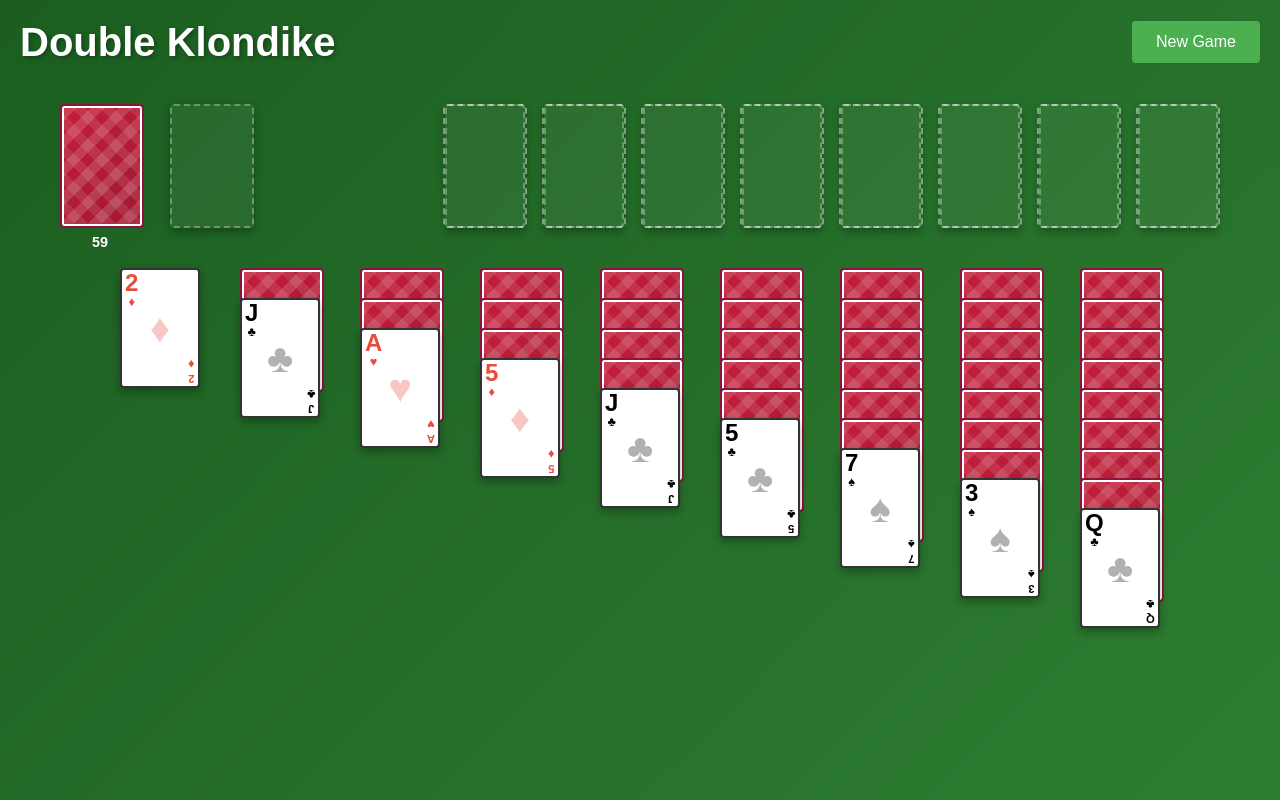
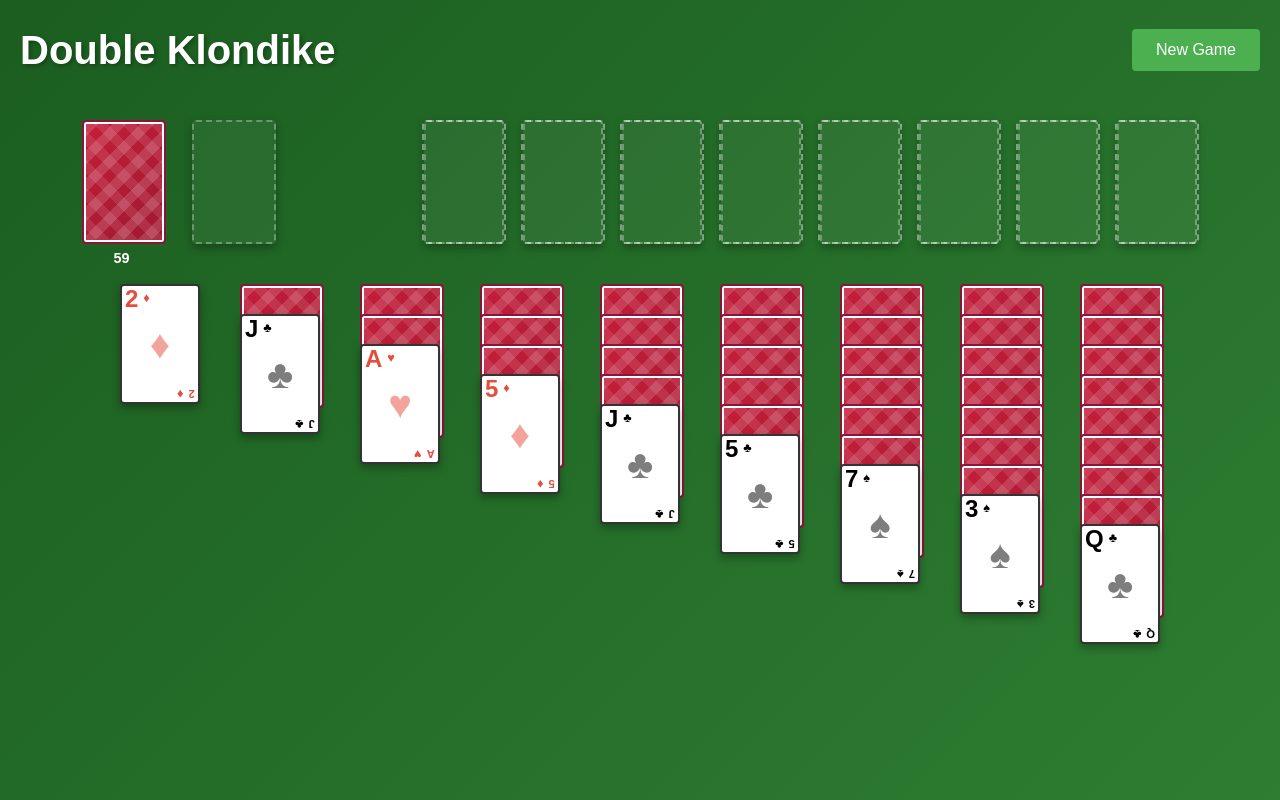
Before and after one commit to sean5446/2klondike, a React (Vite) app: page / in a window 1280 px wide. Built offline with nearby package versions, Linux system fonts and the light colour scheme.

Commit message:
center top area and make suits show next to value

```diff
--- a/src/App.css
+++ b/src/App.css
@@ -51,9 +51,9 @@
 
 .top-area {
   display: flex;
-  justify-content: space-between;
+  justify-content: center;
   align-items: flex-start;
-  gap: 20px;
+  gap: 150px;
   margin-bottom: 20px;
 }
 
@@ -186,7 +186,7 @@
 
 .card-corner {
   display: flex;
-  flex-direction: column;
+  flex-direction: row;
   align-items: center;
   gap: 5px;
   font-size: 0.65rem;
@@ -221,5 +221,5 @@
 
 .card-center {
   font-size: 2.5rem;
-  opacity: 0.3;
+  opacity: 0.5;
 }
--- a/src/index.css
+++ b/src/index.css
@@ -3,23 +3,10 @@
   line-height: 1.5;
   font-weight: 400;
 
-  color-scheme: light dark;
-  color: rgba(255, 255, 255, 0.87);
-  background-color: #242424;
-
   font-synthesis: none;
   text-rendering: optimizeLegibility;
   -webkit-font-smoothing: antialiased;
   -moz-osx-font-smoothing: grayscale;
-}
-
-a {
-  font-weight: 500;
-  color: #646cff;
-  text-decoration: inherit;
-}
-a:hover {
-  color: #535bf2;
 }
 
 html {
@@ -39,40 +26,3 @@
   width: 100%;
   height: 100%;
 }
-
-h1 {
-  font-size: 3.2em;
-  line-height: 1.1;
-}
-
-button {
-  border-radius: 8px;
-  border: 1px solid transparent;
-  padding: 0.6em 1.2em;
-  font-size: 1em;
-  font-weight: 500;
-  font-family: inherit;
-  background-color: #1a1a1a;
-  cursor: pointer;
-  transition: border-color 0.25s;
-}
-button:hover {
-  border-color: #646cff;
-}
-button:focus,
-button:focus-visible {
-  outline: 4px auto -webkit-focus-ring-color;
-}
-
-@media (prefers-color-scheme: light) {
-  :root {
-    color: #213547;
-    background-color: #ffffff;
-  }
-  a:hover {
-    color: #747bff;
-  }
-  button {
-    background-color: #f9f9f9;
-  }
-}
```
